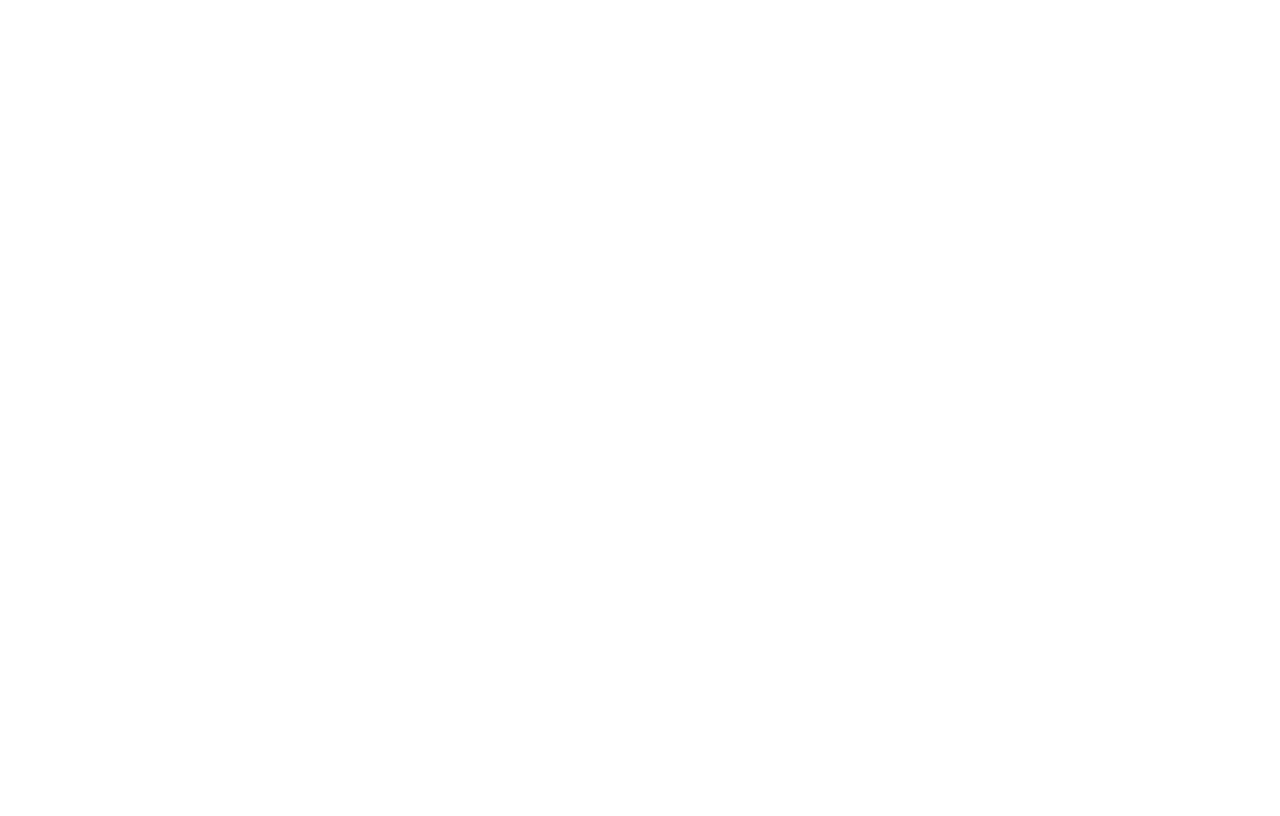
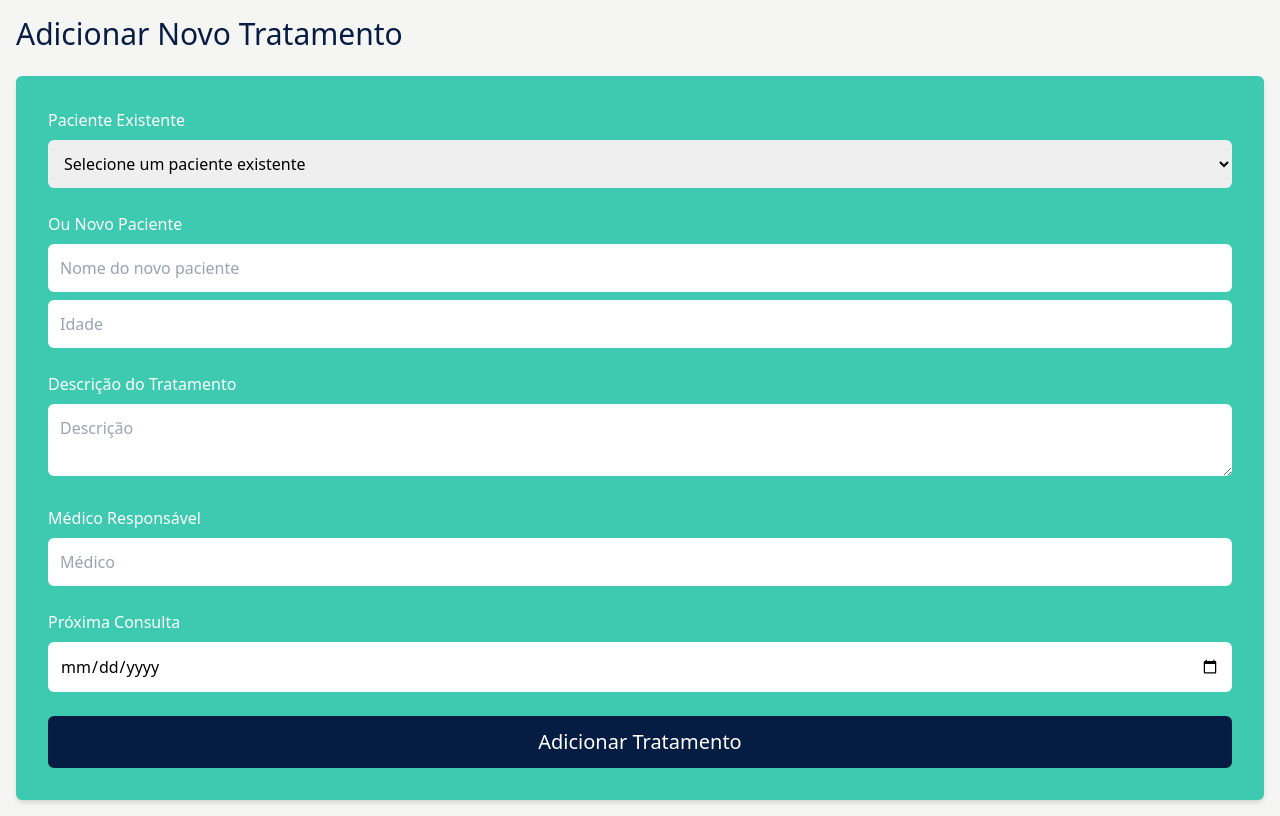
Before and after one commit to mauroDasChagas/hackathon-saude-4.0, a React (Create React App) app in the folder src/frontend/: page /new-treatment in a window 1280 px wide. Before the commit this address had no page. Built offline with nearby package versions, Linux system fonts and the light colour scheme.

Commit message:
🔨 add: adding a page for registering new treatments

```diff
--- a/src/frontend/src/App.jsx
+++ b/src/frontend/src/App.jsx
@@ -4,6 +4,7 @@
 import Register from './pages/Register';
 import DoctorHome from './pages/DoctorHome';
 import PatientDetailsPage from './pages/PatientDetailsPage';
+import NewTreatmentPage from './pages/NewTreatmentPage';
 
 const App = () => {
   return (
@@ -15,6 +16,7 @@
           <Route path="/register" element={<Register />} />
           <Route path="/doctorHome" element={<DoctorHome />} />
           <Route path="/patient/:id" element={<PatientDetailsPage />} />
+          <Route path="/new-treatment" element={<NewTreatmentPage />} />
         </Routes>
       </Router>
     </div>
--- a/src/frontend/src/mockedData/patientsDataLake.js
+++ b/src/frontend/src/mockedData/patientsDataLake.js
@@ -56,3 +56,25 @@
         ]
     },
 ];
+
+export const addPatient = (patient) => {
+    mockData.push({
+        _id: mockData.length + 1,
+        ...patient,
+        treatments: patient.treatments.map(treatment => ({
+            treatmentId: uuidv4(),
+            ...treatment
+        }))
+    });
+};
+
+export const addTreatment = (patientId, treatment) => {
+    const patient = mockData.find(p => p._id === parseInt(patientId));
+    if (patient) {
+        patient.treatments.push({
+            treatmentId: uuidv4(),
+            ...treatment,
+            startDate: new Date().toISOString().split('T')[0]
+        });
+    }
+};
--- a/src/frontend/src/pages/DoctorHome.jsx
+++ b/src/frontend/src/pages/DoctorHome.jsx
@@ -1,4 +1,5 @@
 import React, { useState } from 'react';
+import { Link } from 'react-router-dom';
 import Card from '../components/Card';
 import { mockData } from '../mockedData/patientsDataLake';
 
@@ -21,6 +22,11 @@
             <h1 className="text-3xl text-secondary mb-6">
                 Bem-vindo, dr. <span className="text-secondary font-bold">{userName}</span>
             </h1>
+            <div className="mb-6 text-right">
+                <Link to="/new-treatment" className="bg-secondary text-white px-6 py-3 rounded-md text-xl">
+                    Adicionar Novo Tratamento
+                </Link>
+            </div>
             <h1 className="text-2xl text-secondary mb-6">Tratamentos em andamento</h1>
             <div className="mb-6">
                 <input
--- /dev/null
+++ b/src/frontend/src/pages/NewTreatmentPage.jsx
@@ -0,0 +1,115 @@
+import React, { useState } from 'react';
+import { useNavigate } from 'react-router-dom';
+import { mockData, addPatient, addTreatment } from '../mockedData/patientsDataLake';
+
+const NewTreatmentPage = () => {
+    const navigate = useNavigate();
+    const [patientId, setPatientId] = useState('');
+    const [newPatientName, setNewPatientName] = useState('');
+    const [age, setAge] = useState('');
+    const [description, setDescription] = useState('');
+    const [doctor, setDoctor] = useState('');
+    const [nextAppointment, setNextAppointment] = useState('');
+
+    const handleSubmit = (e) => {
+        e.preventDefault();
+
+        if (patientId) {
+            addTreatment(patientId, {
+                description,
+                doctor,
+                nextAppointment,
+                status: 'ongoing'
+            });
+        } else {
+            addPatient({
+                name: newPatientName,
+                age,
+                treatments: [{
+                    description,
+                    doctor,
+                    nextAppointment,
+                    status: 'ongoing'
+                }]
+            });
+        }
+
+        navigate('/doctorHome');
+    };
+
+    return (
+        <div className="p-4 bg-stone-100 min-h-screen text-white">
+            <h1 className="text-3xl text-secondary mb-6">Adicionar Novo Tratamento</h1>
+            <form onSubmit={handleSubmit} className="bg-primary p-8 rounded-md shadow-md">
+                <div className="mb-6">
+                    <label className="block mb-2">Paciente Existente</label>
+                    <select
+                        value={patientId}
+                        onChange={(e) => setPatientId(e.target.value)}
+                        className="w-full p-3 rounded-md text-black"
+                    >
+                        <option value="">Selecione um paciente existente</option>
+                        {mockData.map(patient => (
+                            <option key={patient._id} value={patient._id}>
+                                {patient.name}
+                            </option>
+                        ))}
+                    </select>
+                </div>
+                <div className="mb-6">
+                    <label className="block mb-2">Ou Novo Paciente</label>
+                    <input
+                        type="text"
+                        placeholder="Nome do novo paciente"
+                        value={newPatientName}
+                        onChange={(e) => setNewPatientName(e.target.value)}
+                        className="w-full p-3 rounded-md text-black mb-2"
+                    />
+                    <input
+                        type="text"
+                        placeholder="Idade"
+                        value={age}
+                        onChange={(e) => setAge(e.target.value)}
+                        className="w-full p-3 rounded-md text-black"
+                    />
+                </div>
+                <div className="mb-6">
+                    <label className="block mb-2">Descrição do Tratamento</label>
+                    <textarea
+                        placeholder="Descrição"
+                        value={description}
+                        onChange={(e) => setDescription(e.target.value)}
+                        className="w-full p-3 rounded-md text-black"
+                    />
+                </div>
+                <div className="mb-6">
+                    <label className="block mb-2">Médico Responsável</label>
+                    <input
+                        type="text"
+                        placeholder="Médico"
+                        value={doctor}
+                        onChange={(e) => setDoctor(e.target.value)}
+                        className="w-full p-3 rounded-md text-black"
+                    />
+                </div>
+                <div className="mb-6">
+                    <label className="block mb-2">Próxima Consulta</label>
+                    <input
+                        type="date"
+                        value={nextAppointment}
+                        onChange={(e) => setNextAppointment(e.target.value)}
+                        className="w-full p-3 rounded-md text-black"
+                    />
+                </div>
+                <button
+                    type="submit"
+                    className="bg-secondary text-white px-6 py-3 rounded-md text-xl w-full"
+                >
+                    Adicionar Tratamento
+                </button>
+            </form>
+        </div>
+    );
+};
+
+export default NewTreatmentPage;
```
